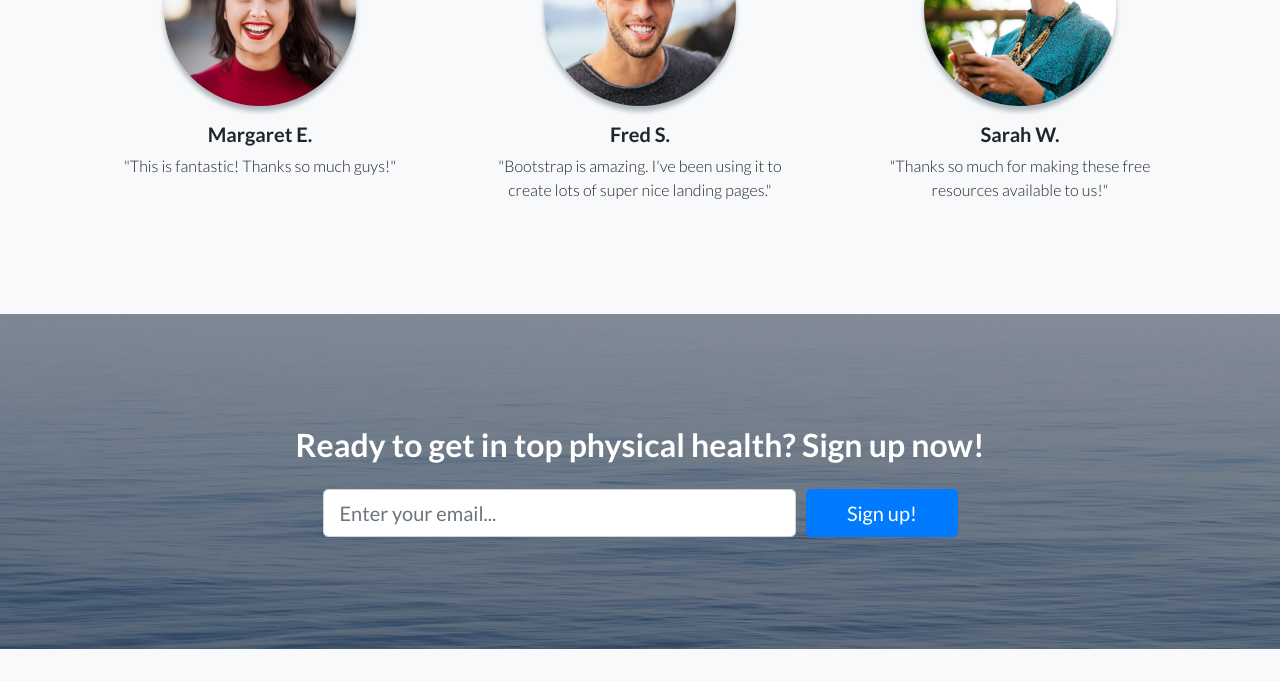
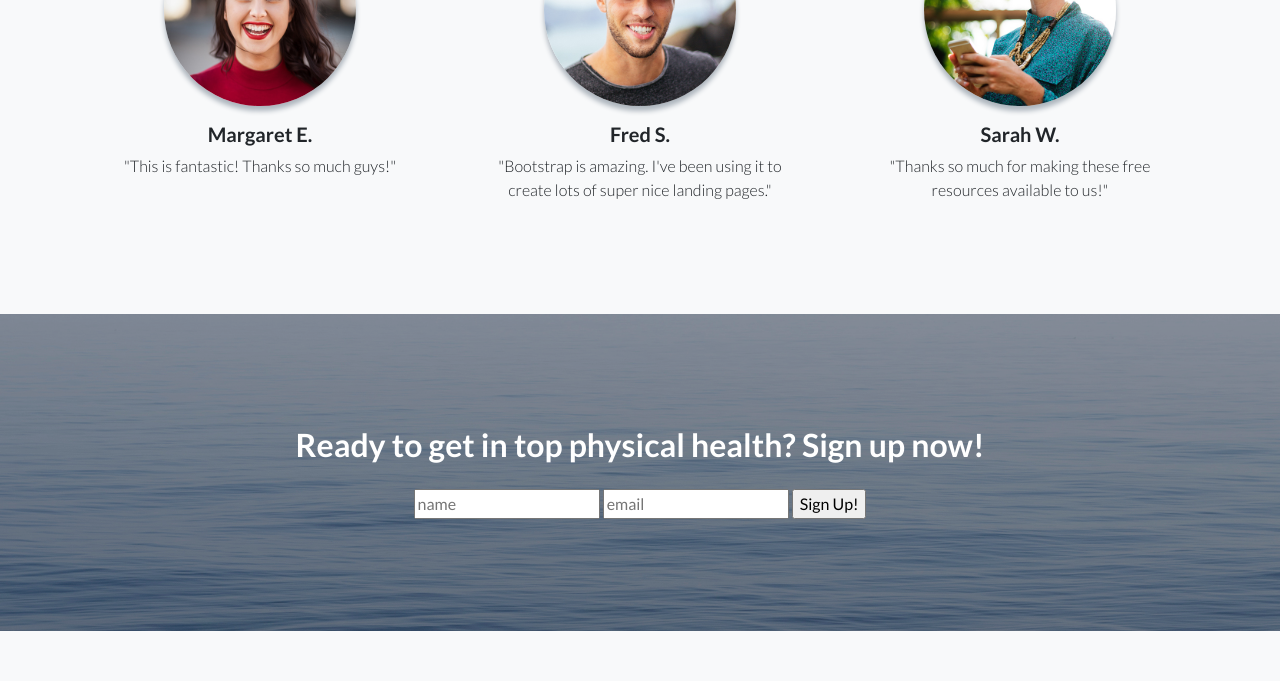
Before and after one commit to steveh385/landing-page, a website: page index.html in a window 1280 px wide. Shown: the part 3136-3817 px from the top of the page. Drawn offline with Linux system fonts and the light colour scheme.

Commit message:
changed the form

```diff
--- a/index.html
+++ b/index.html
@@ -159,7 +159,12 @@
           <h2 class="mb-4">Ready to get in top physical health? Sign up now!</h2>
         </div>
         <div class="col-md-10 col-lg-8 col-xl-7 mx-auto">
-          <form>
+            <form action="https://formspree.io/email@domain.tld" method="POST">
+              <input type="text" name="name" placeholder="name">
+              <input type="email" name="_replyto" placeholder="email">
+              <input type="submit" value="Sign Up!">
+            </form>
+          <!--<form>
             <div class="form-row">
               <div class="col-12 col-md-9 mb-2 mb-md-0">
                 <input type="email" class="form-control form-control-lg" placeholder="Enter your email...">
@@ -168,7 +173,7 @@
                 <button type="submit" class="btn btn-block btn-lg btn-primary">Sign up!</button>
               </div>
             </div>
-          </form>
+          </form>-->
         </div>
       </div>
     </div>
```
